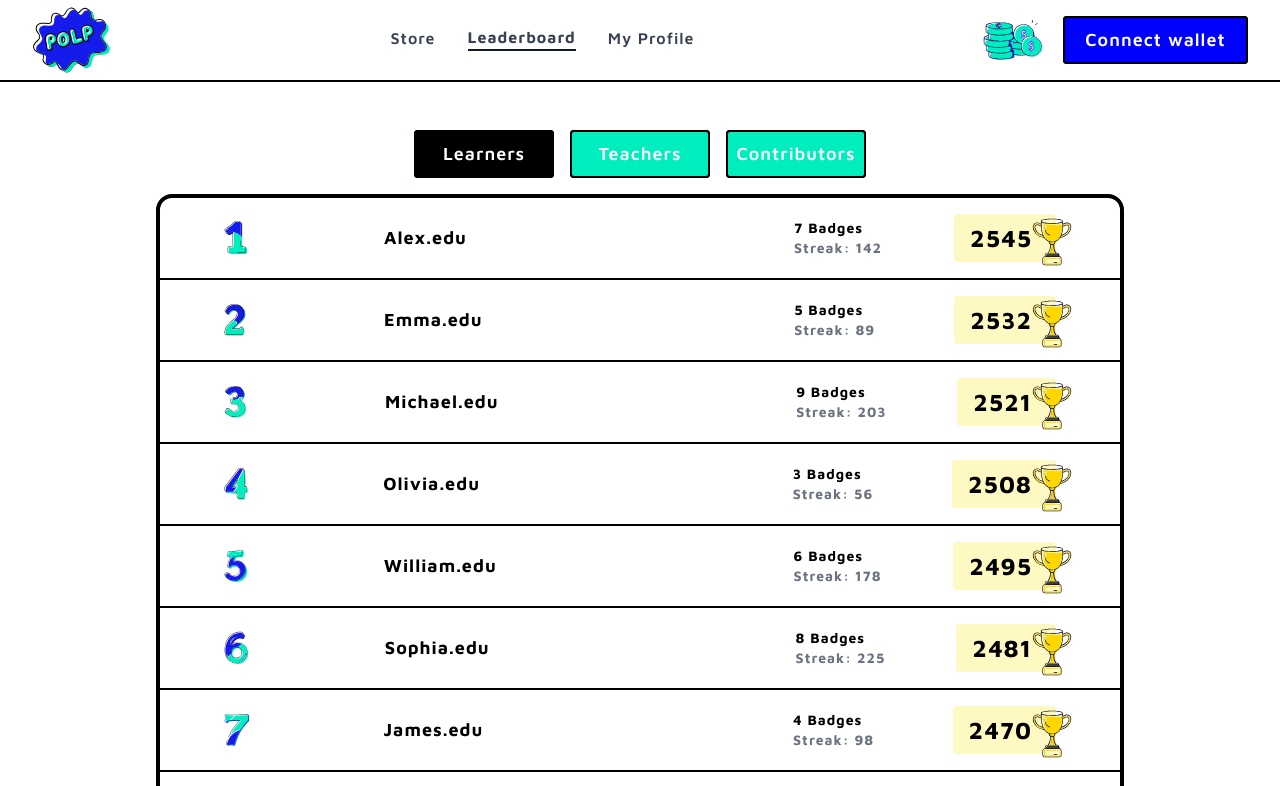
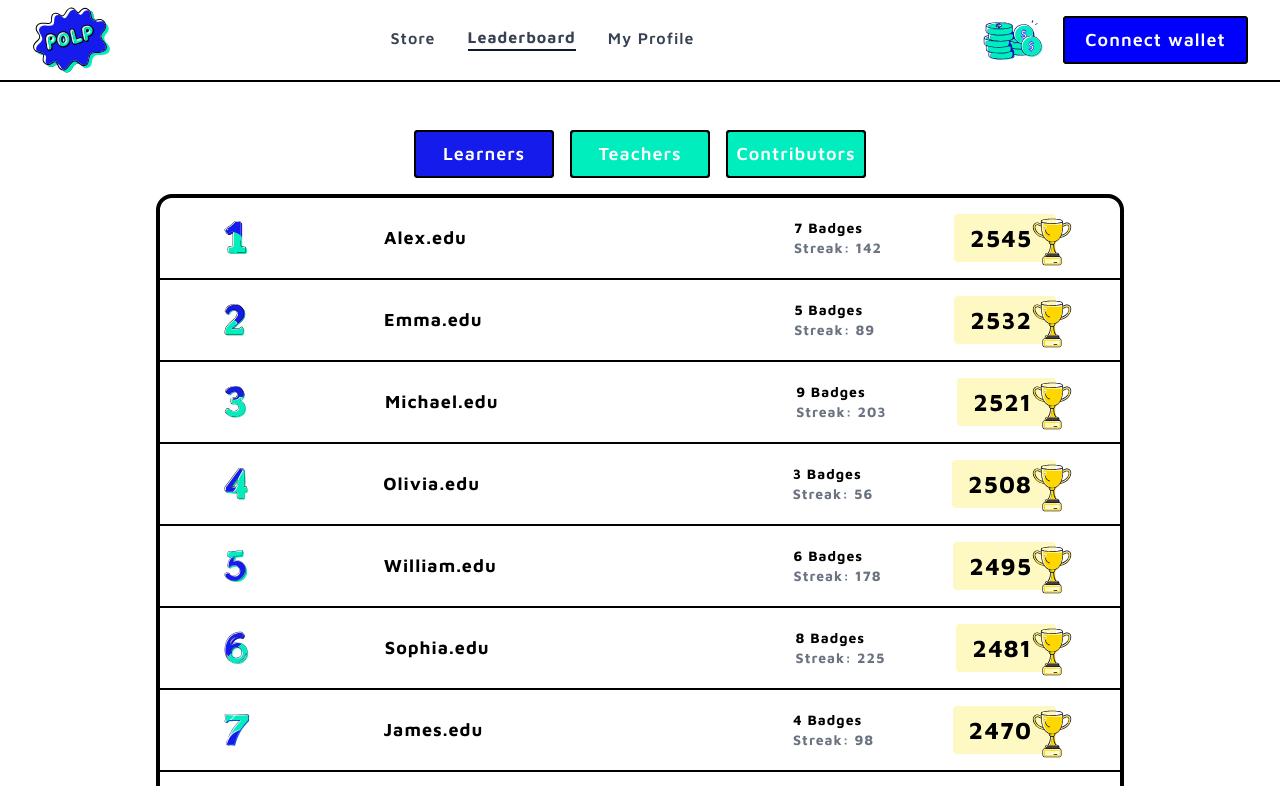
Before and after one commit to Ayushjain2205/proof-of-learning-protocol, a Next.js app: page /leaderboard in a window 1280 px wide. Shown: the top 786 px of the page. Built offline with nearby package versions, Linux system fonts and the light colour scheme.

Commit message:
Fix category switchers

```diff
--- a/src/components/Custom/LeaderBoardTable.tsx
+++ b/src/components/Custom/LeaderBoardTable.tsx
@@ -42,8 +42,8 @@ const DoubleButtonWrapper: React.FC<{
   <div onClick={() => onClick(category)}>
     <DoubleButton
       buttonText={category.charAt(0).toUpperCase() + category.slice(1)}
-      buttonColor={activeCategory === category ? "black" : "#00EDBE"}
-      backgroundColor={activeCategory === category ? "#00EDBE" : "white"}
+      buttonColor={activeCategory === category ? "#141BEB" : "#00EDBE"}
+      backgroundColor={activeCategory === category ? "#00EDBE" : "#141BEB"}
       width="140px"
       height="48px"
     />
```
